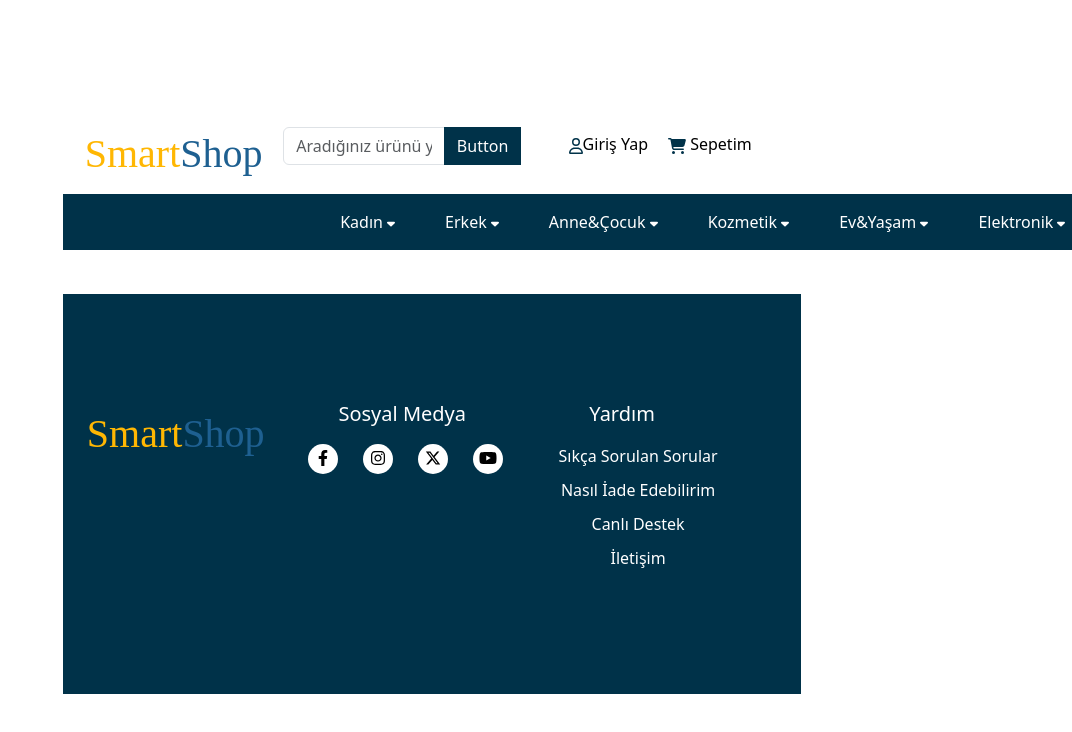
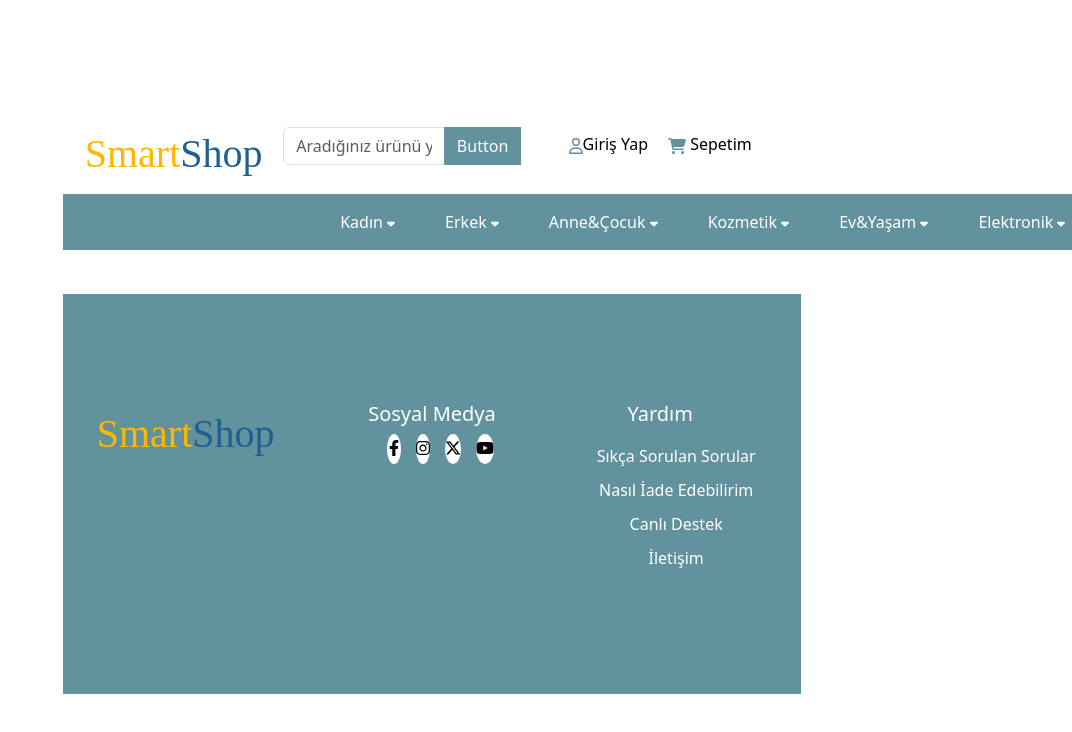
Before and after one commit to esmanur-uzun/smart-e-commerce-site, a Vue app: page / in a window 1280 px wide. Shown: the top 732 px of the page, without its empty margins (208-1280 px from the left). Built offline with nearby package versions, Linux system fonts and the light colour scheme.

Commit message:
appFooter completed

```diff
--- a/src/components/common/appFooter.vue
+++ b/src/components/common/appFooter.vue
@@ -1,20 +1,19 @@
 <script></script>
 <template>
-  <div class="container-fluid footer-area d-flex align-items-center">
+  <div class="container-fluid footer-area d-flex  align-items-center">
     <div class="container">
-      <div class="row">
+      <div class="row d-flex justify-content-around">
         <div class="col-lg-4">
-          <div class="logo-container col-lg-3">
+          <div class="logo-container text-center col-lg-3">
             <span class="logo">Smart</span>
             <span class="logo">Shop</span>
           </div>
         </div>
-        <div class="col-lg-3 d-flex justify-content-center">
+        <div class="col-lg-3 ">
           <div class="social-icons">
             <h5 class="text-center">Sosyal Medya</h5>
-            <ul class="d-flex">
-              <li>
-                <div class="icon text-center">
+            <ul class="d-flex justify-content-center">
+              <li class="text-center">
                 <a href="">
                   <svg
                     xmlns="http://www.w3.org/2000/svg"
@@ -27,10 +26,8 @@
                     />
                   </svg>
                 </a>
-                </div>
               </li>
-              <li>
-                <div class="icon text-center">
+              <li class="text-center">
                 <a href="">
                   <svg
                     xmlns="http://www.w3.org/2000/svg"
@@ -43,10 +40,8 @@
                     />
                   </svg>
                 </a>
-                </div>
               </li>
-              <li>
-                <div class="icon text-center">
+              <li class="text-center">
                 <a href="">
                   <svg
                     xmlns="http://www.w3.org/2000/svg"
@@ -59,10 +54,8 @@
                     />
                   </svg>
                 </a>
-                </div>
               </li>
-              <li>
-                <div class="icon text-center">
+              <li class="text-center">
                 <a href="">
                   <svg
                     xmlns="http://www.w3.org/2000/svg"
@@ -75,12 +68,13 @@
                     />
                   </svg>
                 </a>
-                </div>
               </li>
             </ul>
           </div>
         </div>
-        <div class="col-lg-4 d-flex justify-content-end align-items-center">
+        <div
+          class="col-lg-4 help d-flex justify-content-center  "
+        >
           <div>
             <h5 class="text-center">Yardım</h5>
             <ul>
@@ -106,7 +100,7 @@
 <style lang="scss" scoped>
 $brand-color: #ffb703;
 $brand-color2: #1e6091;
-$btn-color: #003249;
+$btn-color: #62929e;
 $brand-font: "Abril Fatface";
 
 .footer-area {
@@ -125,6 +119,7 @@
       font-family: $brand-font;
     }
   }
+  .help {
     ul {
       list-style: none;
       li {
@@ -138,8 +133,12 @@
         }
       }
     }
+  }
+
   .social-icons {
-    .icon {
+    li {
+      margin-right: 15px;
+      list-style: none;
       width: 30px;
       height: 30px;
       background-color: #ffff;
@@ -147,10 +146,15 @@
       &:nth-child(1):hover{
         background-color: #0077b6;
       }
-
+      &:nth-child(2):hover{
+        background-color: #d81159;
       }
-    li {
-      padding-right: 25px;
+      &:nth-child(3):hover{
+        background-color: #5465ff;
+      }
+      &:nth-child(4):hover{
+        background-color: #dd0426;
+      }
     }
   }
 }
--- a/src/components/common/appHeader.vue
+++ b/src/components/common/appHeader.vue
@@ -363,7 +363,7 @@
 <style lang="scss" scoped>
 $brand-color: #ffb703;
 $brand-color2: #1e6091;
-$btn-color: #003249;
+$btn-color: #62929e;
 $brand-font: "Abril Fatface";
 * {
   padding: 0;
```
Lines whose indentation alone changed are shown as unchanged.
